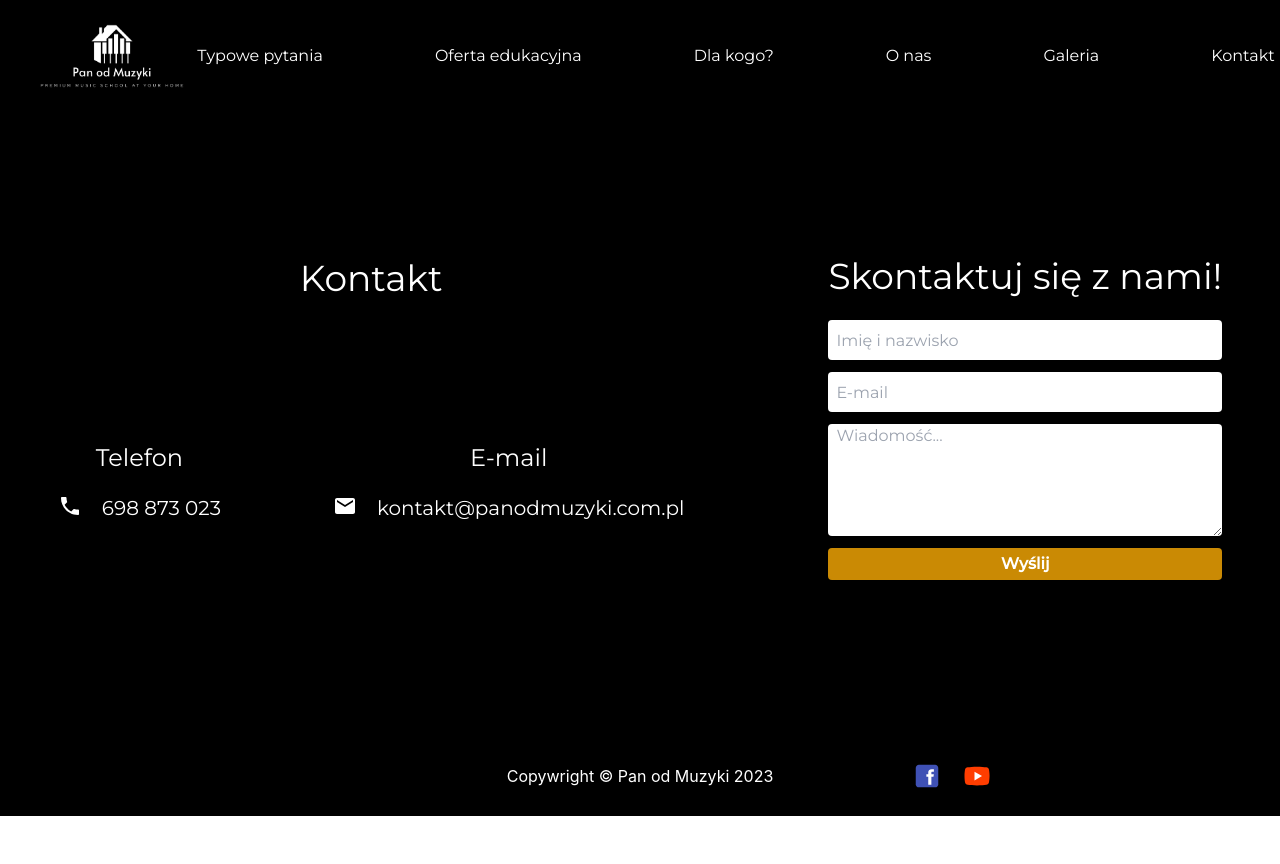
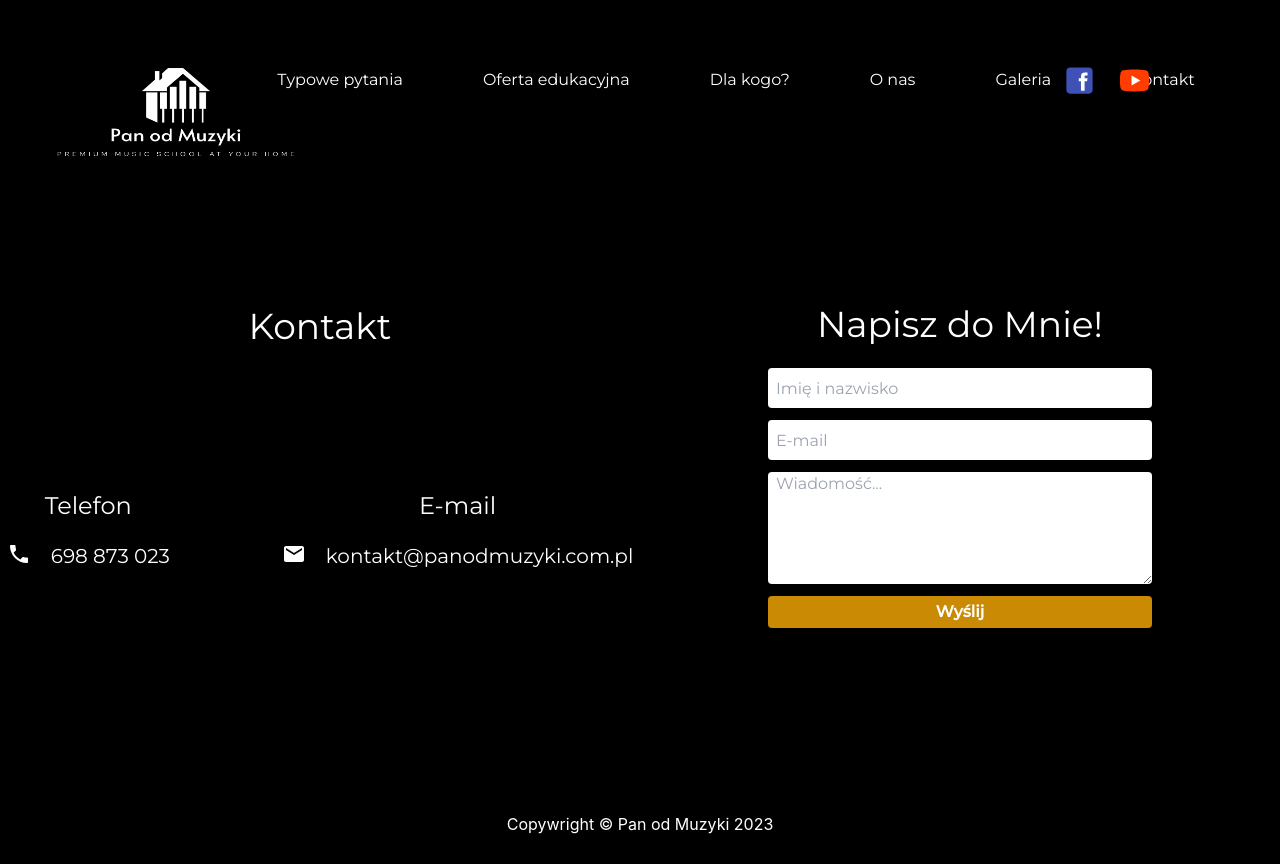
Before and after one commit to snix422/MusicSchoolWebsite, a React (Create React App) app in the folder my-app/: page /kontakt in a window 1280 px wide. Before the commit the page ends 816 px from the top, so only its background shows below. Built offline with nearby package versions, Linux system fonts and the light colour scheme; a web font is replaced by a local one.

Commit message:
added corrections

```diff
--- a/my-app/package.json
+++ b/my-app/package.json
@@ -22,6 +22,7 @@
     "react-router-dom": "^6.15.0",
     "react-scripts": "5.0.1",
     "react-scroll-to-top": "^3.0.0",
+    "react-toastify": "^9.1.3",
     "typescript": "^4.9.5",
     "web-vitals": "^2.1.4"
   },
--- a/my-app/src/components/Contact/Contact.tsx
+++ b/my-app/src/components/Contact/Contact.tsx
@@ -8,6 +8,8 @@ import { Alert } from "@mui/material";
 import emailjs from "@emailjs/browser";
 import ScrollToTop from "react-scroll-to-top";
 import KeyboardArrowUpIcon from "@mui/icons-material/KeyboardArrowUp";
+import { ToastContainer, toast } from 'react-toastify';
+import 'react-toastify/dist/ReactToastify.css';
 
 const Contact = () => {
   const [fullName, setFullName] = useState("");
@@ -49,6 +51,7 @@ const Contact = () => {
         },
         (error: any) => {}
       );
+      toast.success('Dziękujemy za wiadomość. Skontaktujemy się niezwłocznie!')
   };
 
   return (
@@ -62,9 +65,9 @@ const Contact = () => {
           initial={{ x: -100, opacity: 0 }}
           animate={{ x: 0, opacity: 1 }}
           transition={{ delay: 0.5, duration: 1 }}
-          className="flex items-center gap-36 max-lg:flex-col max-sm:gap-20"
+          className="w-full flex justify-center items-center max-lg:flex-col max-sm:gap-10"
         >
-          <div className="flex flex-col justify-start items-center  gap-36 max-lg:flex-col max-sm:gap-20 pb-14">
+          <div className="w-2/4 flex flex-col justify-start items-center gap-36 max-md:w-full max-lg:flex-col max-md:gap-10 pb-14">
             <motion.h2
               initial={{ y: -100, opacity: 0 }}
               animate={{ y: 0, opacity: 1 }}
@@ -74,7 +77,7 @@ const Contact = () => {
             >
               Kontakt
             </motion.h2>
-            <div className="flex gap-28 max-sm:flex-col">
+            <div className="flex gap-28 max-sm:flex-col max-md:gap-10 max-md:text-xs">
               <div className="flex flex-col items-center gap-5">
                 <h2
                   className="text-white text-2xl"
@@ -117,24 +120,24 @@ const Contact = () => {
             initial={{ x: 100, opacity: 0 }}
             animate={{ x: 0, opacity: 1 }}
             transition={{ delay: 0.5, duration: 1 }}
-            className="flex flex-col gap-1"
+            className="flex w-2/4 max-md:w-full flex-col items-center gap-1"
           >
             <h2
               className="text-center text-white pb-5 text-4xl max-sm:text-2xl"
               style={{ fontFamily: "Montserrat" }}
             >
-              Skontaktuj się z nami!
+              Napisz do Mnie!
             </h2>
             <form
               ref={form}
               onSubmit={sendEmail}
-              className="flex flex-col gap-3 max-md:items-center"
+              className="w-full flex flex-col items-center gap-3 max-md:items-center"
               style={{ fontFamily: "Montserrat" }}
             >
               <input
                 value={fullName}
                 onChange={(e) => setFullName(e.target.value)}
-                className="w-full h-10 pl-2 max-md:w-3/4 rounded input form-control"
+                className="w-3/5 h-10 pl-2 max-md:w-3/4 rounded input form-control"
                 type="text"
                 name="user_name"
                 placeholder="Imię i nazwisko"
@@ -142,7 +145,7 @@ const Contact = () => {
               <input
                 value={mail}
                 onChange={(e) => setMail(e.target.value)}
-                className="w-full max-md:w-3/4 h-10 pl-2 rounded input form-control"
+                className="w-3/5 max-md:w-3/4 h-10 pl-2 rounded input form-control"
                 type="text"
                 name="user_email"
                 placeholder="E-mail"
@@ -150,7 +153,7 @@ const Contact = () => {
               <textarea
                 value={message}
                 onChange={(e) => setMessage(e.target.value)}
-                className="w-full max-md:w-3/4 h-28 pl-2 rounded input form-control"
+                className="w-3/5 max-md:w-3/4 h-28 pl-2 rounded input form-control"
                 name="message"
                 placeholder="Wiadomość..."
               ></textarea>
@@ -162,12 +165,10 @@ const Contact = () => {
                     mail.length !== 0 &&
                     message.length !== 0
                   ) {
-                    alert(
-                      "Dziękujemy za wiadomość. Skontaktujemy się niezwłocznie!"
-                    );
+
                   }
                 }}
-                className="w-full max-md:w-3/4 text-white bg-yellow-600 rounded font-bold pt-1 pb-1"
+                className="w-3/5 max-md:w-3/4 text-white bg-yellow-600 rounded font-bold pt-1 pb-1"
                 style={{ fontFamily: "Montserrat" }}
               >
                 Wyślij
@@ -186,6 +187,7 @@ const Contact = () => {
         style={{ marginBottom: "30px" }}
       ></ScrollToTop>
       <Footer />
+      <ToastContainer />
     </div>
   );
 };
--- a/my-app/src/components/FAQ/FAQ.tsx
+++ b/my-app/src/components/FAQ/FAQ.tsx
@@ -16,12 +16,12 @@ const FAQ = () => {
   return (
     <div className="min-h-screen">
       <NavBar />
-      <div className="w-screen min-h-screen bg-black flex flex-col items-center gap-28 pb-10 pt-10 max-sm:justify-center max-sm:gap-2 xl:pt-48 lg:pt-48 md:pt-28 sm:pt-5 max-sm:pb-5">
+      <div className="w-screen min-h-screen bg-black flex flex-col items-center gap-28 pb-10 pt-20 max-sm:justify-center max-sm:gap-2 xl:pt-48 lg:pt-48 md:pt-28 sm:pt-5 max-sm:pb-5">
         <motion.h2
           initial={{ y: -100, opacity: 0 }}
           animate={{ y: 0, opacity: 1 }}
           transition={{ delay: 0.5, duration: 1 }}
-          className="text-white text-3xl max-sm:pb-10 max-sm:pt-10 max-md:w-4/5"
+          className="text-white mt-5 text-3xl max-sm:pb-10 max-sm:pt-10 max-md:w-4/5"
           style={{ fontFamily: "Montserrat", marginTop: "-80px" }}
         >
           Najczęściej zadawane pytania:
--- a/my-app/src/components/Footer/Footer.tsx
+++ b/my-app/src/components/Footer/Footer.tsx
@@ -8,7 +8,6 @@ const Footer = () => {
       <ScrollToTop smooth={true} top={500} component={<KeyboardArrowUpIcon />} color="blue" height="20" style={{marginBottom:'40px'}}>
     </ScrollToTop>
       <h5 className="text-white">Copywright © Pan od Muzyki 2023 </h5>
-      <SocialMedia />
     </div>
   );
 };
--- a/my-app/src/components/Footer/SocialMedia.tsx
+++ b/my-app/src/components/Footer/SocialMedia.tsx
@@ -2,7 +2,7 @@ import { Link } from "react-router-dom";
 
 const SocialMedia = () => {
   return (
-    <div className="flex gap-5 xl:absolute xl:right-72 lg:absolute lg:right-72">
+    <div className="flex gap-5 absolute xl:right-32 lg:right-32 max-md:bottom-5">
       <Link
         to="https://www.facebook.com/people/Pan-od-Muzyki/61551393304760/"
         target="blank"
@@ -11,8 +11,8 @@ const SocialMedia = () => {
           xmlns="http://www.w3.org/2000/svg"
           x="0px"
           y="0px"
-          width="30"
-          height="30"
+          width="35"
+          height="35"
           viewBox="0 0 48 48"
         >
           <path
@@ -30,8 +30,8 @@ const SocialMedia = () => {
           xmlns="http://www.w3.org/2000/svg"
           x="0px"
           y="0px"
-          width="30"
-          height="30"
+          width="35"
+          height="35"
           viewBox="0 0 48 48"
         >
           <path
--- a/my-app/src/components/Gallery/Gallery.tsx
+++ b/my-app/src/components/Gallery/Gallery.tsx
@@ -9,7 +9,7 @@ import img5 from "../../assets/images/gallery/5.jpg";
 import img6 from "../../assets/images/gallery/6.jpg";
 import img7 from "../../assets/images/gallery/7.jpg";
 import img8 from "../../assets/images/gallery/8.jpg";
-import img9 from "../../assets/images/gallery/10.jpg";
+import img9 from "../../assets/images/gallery/9.jpg"
 import img11 from "../../assets/images/gallery/11.jpg";
 import img12 from "../../assets/images/gallery/12.jpeg";
 import { Modal } from "@mui/material";
--- a/my-app/src/components/NavBar/NavBar.tsx
+++ b/my-app/src/components/NavBar/NavBar.tsx
@@ -10,16 +10,16 @@ import logoFirmowe from "../../assets/images/logoNavBar/Original Logo.png";
 const NavBar = () => {
   const [isDrawerOpen, setIsDrawerOpen] = useState(false);
   return (
-    <div className="w-screen h-28 bg-black relative flex justify-center items-center fixed">
+    <div className="w-screen h-40 max-md:h-56 bg-black relative flex justify-center items-center fixed ">
       <Link to="/">
         <img
           src={logoFirmowe}
-          className="h-28 w-48 absolute left-4 top-0"
+          className="h-40 w-80 max-md:h-28 max-md:w-48 absolute left-4 top-8"
           alt="logo"
         ></img>
       </Link>
 
-      <ul className="flex xl:gap-28 lg:gap-10 md:gap-6 ml-48 max-lg:hidden">
+      <ul className="flex xl:gap-20 lg:gap-10 md:gap-6 ml-48 max-lg:hidden">
         <li className="text-white link" style={{ fontFamily: "Montserrat" }}>
           <Link to="/faq">Typowe pytania</Link>
         </li>
@@ -43,10 +43,9 @@ const NavBar = () => {
           <Link to="/partnerzy">Nasi partnerzy</Link>
         </li> */}
       </ul>
-
       <MenuIcon
         sx={{ color: "white" }}
-        className="invisible absolute right-20 max-lg:visible"
+        className="invisible absolute right-20 top-20 max-lg:visible"
         onClick={() => setIsDrawerOpen(true)}
       />
       <Drawer
@@ -85,6 +84,7 @@ const NavBar = () => {
           />
         </div>
       </Drawer>
+      <SocialMedia />
     </div>
   );
 };
```
Also changed, not shown: 1 other file (tests, documents, lock files or other folders).
